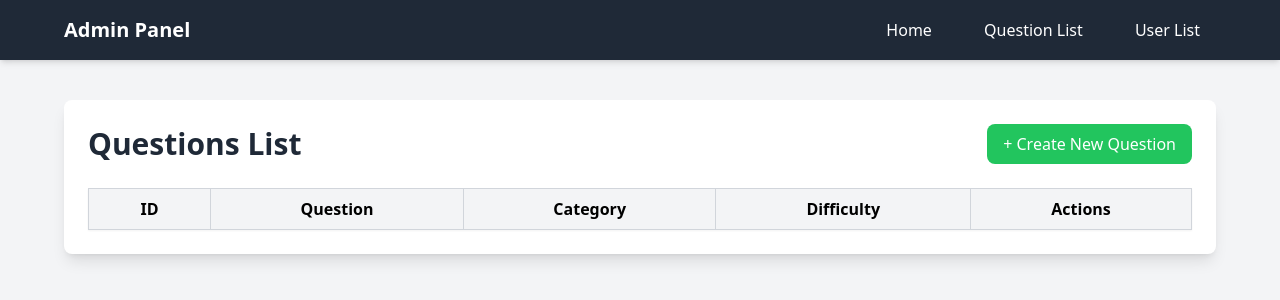
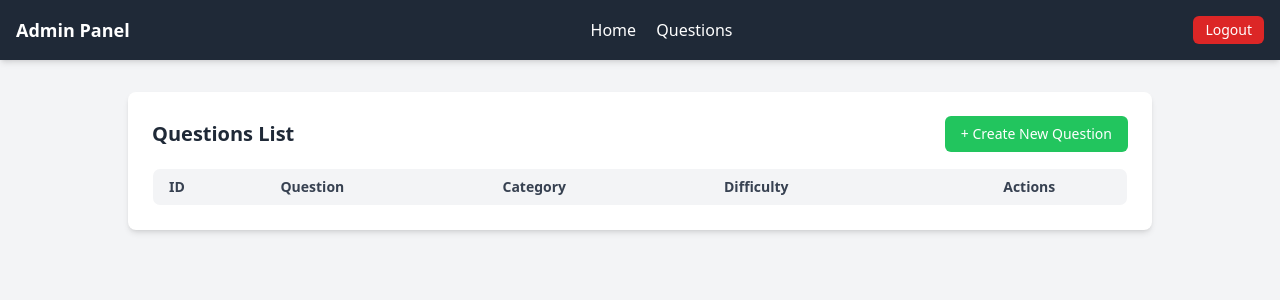
Before and after one commit to nibeditaSw/Quiz-Application, a FastAPI app: page /admin/admin/questions in a window 1280 px wide. Shown: the top 300 px of the page. Run offline with FastAPI, Linux system fonts and the light colour scheme; data that the repository does not hold is empty; some libraries are stand-ins or nearby versions.

Commit message:
update & add some changes to the jinja template

```diff
--- a/app/templates/admin_questions.html
+++ b/app/templates/admin_questions.html
@@ -8,51 +8,66 @@
 </head>
 <body class="bg-gray-100 font-sans antialiased">
 
-    <!-- ✅ Navigation Bar -->
+    <!-- Navigation Bar -->
     <nav class="bg-gray-800 p-4 shadow-md">
-        <div class="max-w-6xl mx-auto flex items-center justify-between">
-            <div class="text-white font-semibold text-xl">
+        <div class="max-w-8xl mx-auto flex items-center justify-between">
+            <div class="text-white font-semibold text-lg">
                 Admin Panel
             </div>
             <div class="space-x-4">
-                <a href="/admin/admin/home" class="px-4 py-2 text-white hover:bg-gray-700 rounded-lg">Home</a>
-                <a href="/admin/admin/questions" class="px-4 py-2 text-white hover:bg-gray-700 rounded-lg">Question List</a>
-                <a href="/admin/admin" class="px-4 py-2 text-white hover:bg-gray-700 rounded-lg">User List</a>
+                <a href="/admin/admin" class="text-white hover:text-gray-300">Home</a>
+                <a href="/admin/admin/questions" class="text-white hover:text-gray-300">Questions</a>
             </div>
+            <form action="/auth/logout" method="post">
+                <button type="submit" class="px-3 py-1 bg-red-600 text-white rounded-md hover:bg-red-700 text-sm">Logout</button>
+            </form>
         </div>
     </nav>
 
-    <!-- ✅ Page Content -->
-    <div class="max-w-6xl mx-auto mt-10 p-6 bg-white rounded-lg shadow-lg">
-        <div class="flex justify-between items-center mb-6">
-            <h2 class="text-3xl font-bold text-gray-800">Questions List</h2>
-            <a href="/admin/admin/create-question" class="px-4 py-2 bg-green-500 text-white rounded-lg hover:bg-green-600 transition">
+    <!-- Page Content -->
+    <div class="max-w-5xl mx-auto mt-8 p-6 bg-white rounded-lg shadow-md">
+        <div class="flex justify-between items-center mb-4">
+            <h2 class="text-xl font-semibold text-gray-800">Questions List</h2>
+            <a href="/admin/admin/create-question"
+                class="px-4 py-2 bg-green-500 text-white text-sm rounded-md hover:bg-green-600 transition">
                 + Create New Question
             </a>
         </div>
 
-        <!-- ✅ Questions Table -->
-        <table class="w-full border-collapse border border-gray-200 shadow-sm">
-            <thead>
-                <tr class="bg-gray-100">
-                    <th class="border border-gray-300 px-4 py-2">ID</th>
-                    <th class="border border-gray-300 px-4 py-2">Question</th>
-                    <th class="border border-gray-300 px-4 py-2">Category</th>
-                    <th class="border border-gray-300 px-4 py-2">Difficulty</th>
-                    <th class="border border-gray-300 px-4 py-2">Actions</th>
+        <!-- Questions Table -->
+        <div class="overflow-x-auto">
+            <table class="w-full border border-gray-200 rounded-lg overflow-hidden">
+                <thead class="bg-gray-100 text-gray-700 text-sm">
+                    <tr>
+                        <th class="px-4 py-2 text-left">ID</th>
+                        <th class="px-4 py-2 text-left">Question</th>
+                        <th class="px-4 py-2 text-left">Category</th>
+                        <th class="px-4 py-2 text-left">Difficulty</th>
+                        <th class="px-4 py-2 text-center">Actions</th>
                     </tr>
                 </thead>
-            <tbody>
+                <tbody class="text-sm">
                     {% for question in questions %}
-                <tr class="text-center">
-                    <td class="border border-gray-300 px-4 py-2">{{ question.id }}</td>
-                    <td class="border border-gray-300 px-4 py-2 text-left">{{ question.question_text }}</td>
-                    <td class="border border-gray-300 px-4 py-2">{{ question.category }}</td>
-                    <td class="border border-gray-300 px-4 py-2">{{ question.difficulty }}</td>
-                    <td class="border border-gray-300 px-4 py-2 flex justify-center space-x-2">
-                        <a href="/admin/admin/edit-question/{{ question.id }}" class="px-3 py-1 bg-blue-500 text-white rounded hover:bg-blue-600">Edit</a>
-                        <form action="/admin/admin/delete-question/{{ question.id }}" method="post">
-                            <button type="submit" class="px-3 py-1 bg-red-500 text-white rounded hover:bg-red-600">Delete</button>
+                    <tr class="border-t hover:bg-gray-50 transition">
+                        <td class="px-4 py-3">{{ question.id }}</td>
+                        <td class="px-4 py-3 truncate max-w-xs">{{ question.question_text }}</td>
+                        <td class="px-4 py-3">{{ question.category }}</td>
+                        <td class="px-4 py-3">
+                            <span class="px-2 py-1 rounded text-white text-xs font-semibold
+                                {% if question.difficulty == 'Easy' %} bg-green-500
+                                {% elif question.difficulty == 'Medium' %} bg-yellow-500
+                                {% else %} bg-red-500 {% endif %}">
+                                {{ question.difficulty }}
+                            </span>
+                        </td>
+                        <td class="px-4 py-3 text-center space-x-2">
+                            <a href="/admin/admin/edit-question/{{ question.id }}"
+                                class="px-3 py-1 bg-blue-500 text-white text-xs rounded-md hover:bg-blue-600 transition">Edit</a>
+                            <form action="/admin/admin/delete-question/{{ question.id }}" method="post" class="inline">
+                                <button type="submit"
+                                    class="px-3 py-1 bg-red-500 text-white text-xs rounded-md hover:bg-red-600 transition">
+                                    Delete
+                                </button>
                             </form>
                         </td>
                     </tr>
@@ -60,6 +75,8 @@
                 </tbody>
             </table>
         </div>
+    </div>
+
 
 </body>
 </html>
--- a/app/templates/edit_user.html
+++ b/app/templates/edit_user.html
@@ -9,8 +9,8 @@
 <body class="bg-gray-100 font-sans antialiased">
 
     <nav class="bg-gray-800 p-4 shadow-md">
-        <div class="max-w-6xl mx-auto flex items-center justify-between">
-            <div class="text-white font-semibold text-xl">
+        <div class="max-w-8xl mx-auto flex items-center justify-between">
+            <div class="text-white font-semibold text-lg">
                 Admin Panel
             </div>
             <div>
```
Also changed, not shown: app/routes/admin.py (+12 -9 lines), app/templates/admin.html (+31 -91 lines), app/templates/create_question.html (+37 -34 lines), app/templates/edit_question.html (+34 -26 lines). Lines whose indentation alone changed are shown as unchanged.
